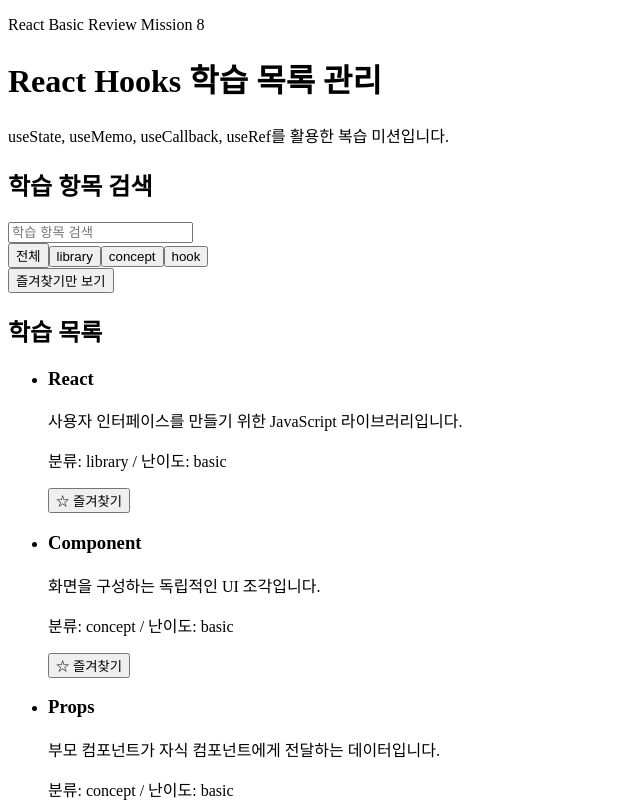
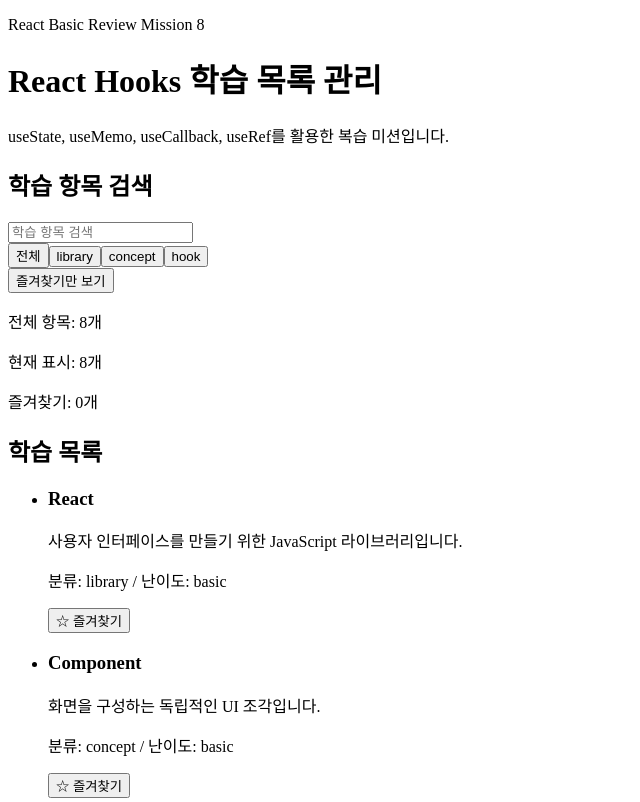
Before and after one commit to yoonji220/React_Basic_Review_Mission_8, a React (Vite) app: page / in a window 1280 px wide. Shown: the top 802 px of the page, without its empty margins (0-640 px from the left). Built offline with nearby package versions, Linux system fonts and the light colour scheme.

Commit message:
feat: 학습 항목 통계 정보 표시

```diff
--- a/src/App.jsx
+++ b/src/App.jsx
@@ -4,6 +4,7 @@
 import StudyList from "./components/StudyList";
 import reactData from "./data/data.json";
 import CategoryFilter from "./components/CategoryFilter";
+import StudySummary from "./components/StudySummary";
 
 function App() {
   const [keyword, setKeyword] = useState("");
@@ -45,6 +46,14 @@
 
   const categories = ["all", ...new Set(reactData.map(item => item.category))];
 
+  const summary = useMemo(() => {
+    return {
+      total: reactData.length,
+      visible: filteredData.length,
+      favorite: favoriteIds.length,
+    };
+  }, [filteredData, favoriteIds]);
+
   return (
     <main>
       <header>
@@ -69,6 +78,8 @@
         {favoriteOnly ? "전체 보기" : "즐겨찾기만 보기"}
       </button>
 
+      <StudySummary summary={summary} />
+
       <section>
         <h2>학습 목록</h2>
         <StudyList
--- /dev/null
+++ b/src/components/StudySummary.jsx
@@ -0,0 +1,13 @@
+function StudySummary({ summary }) {
+  const { total, visible, favorite } = summary;
+
+  return (
+    <div>
+      <p>전체 항목: {total}개</p>
+      <p>현재 표시: {visible}개</p>
+      <p>즐겨찾기: {favorite}개</p>
+    </div>
+  );
+}
+
+export default StudySummary;
```
